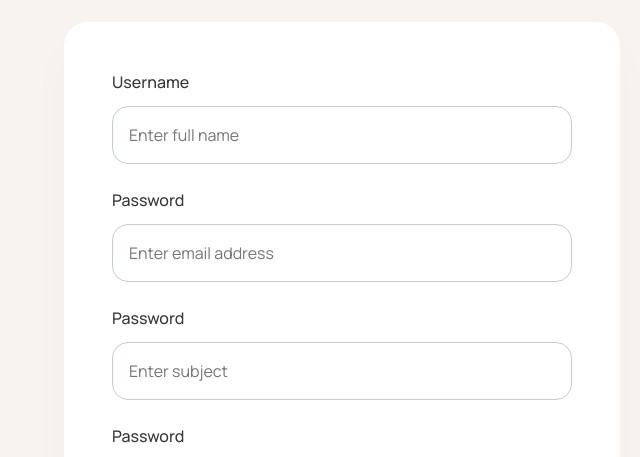
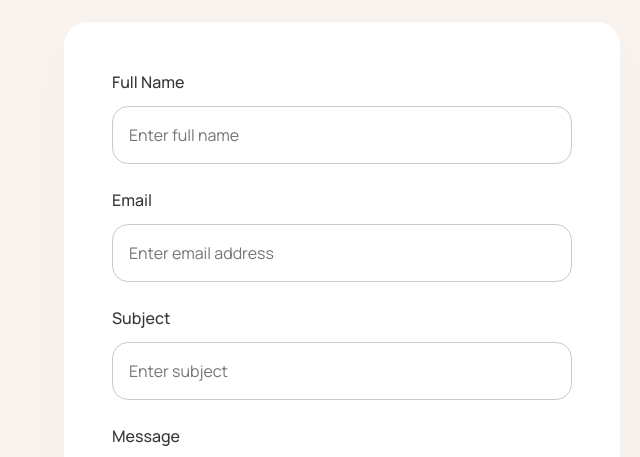
Before and after one commit to yehezekiel07/Jireh-Melodies, a plain HTML site: page public/contact.html in a window 1280 px wide. Shown: the part 207-664 px from the top of the page, 0-640 px from the left. Drawn offline with nearby package versions, Linux system fonts and the light colour scheme; a web font is replaced by a local one.

Commit message:
Updated label text in contact page

```diff
--- a/public/contact.html
+++ b/public/contact.html
@@ -73,7 +73,7 @@
             <div class="login-input-box">
               <form class="form-container" name="log-in">
                 <div class="input-box">
-                  <label for="full-name">Username</label>
+                  <label for="full-name">Full Name</label>
                   <input
                     class="text-input"
                     id="full-name"
@@ -86,7 +86,7 @@
                 </div>
 
                 <div class="input-box">
-                  <label for="email">Password</label>
+                  <label for="email">Email</label>
                   <input
                     class="text-input"
                     id="email"
@@ -98,7 +98,7 @@
                 </div>
 
                 <div class="input-box">
-                  <label for="subject">Password</label>
+                  <label for="subject">Subject</label>
                   <input
                     class="text-input"
                     id="subject"
@@ -110,7 +110,7 @@
                 </div>
 
                 <div class="input-box">
-                  <label for="message">Password</label>
+                  <label for="message">Message</label>
                   <input
                     class="text-input"
                     id="message"
```
